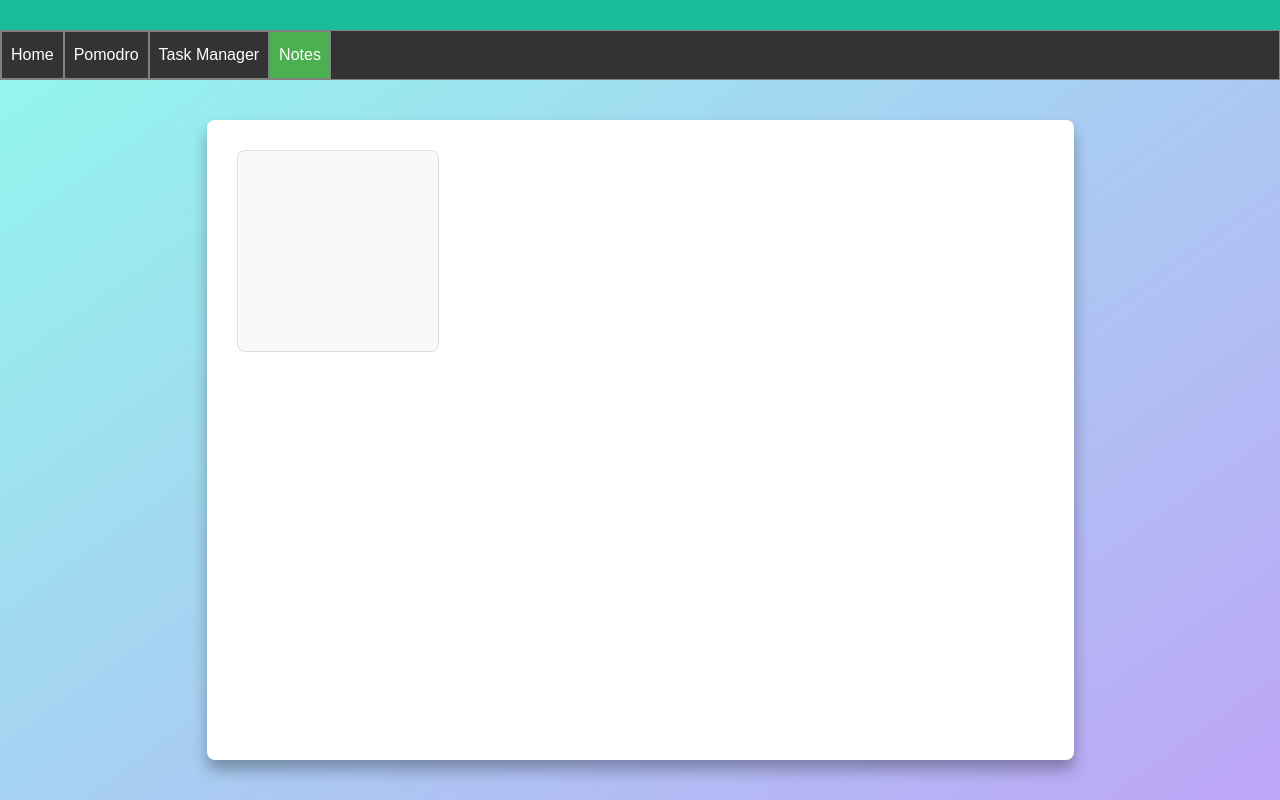
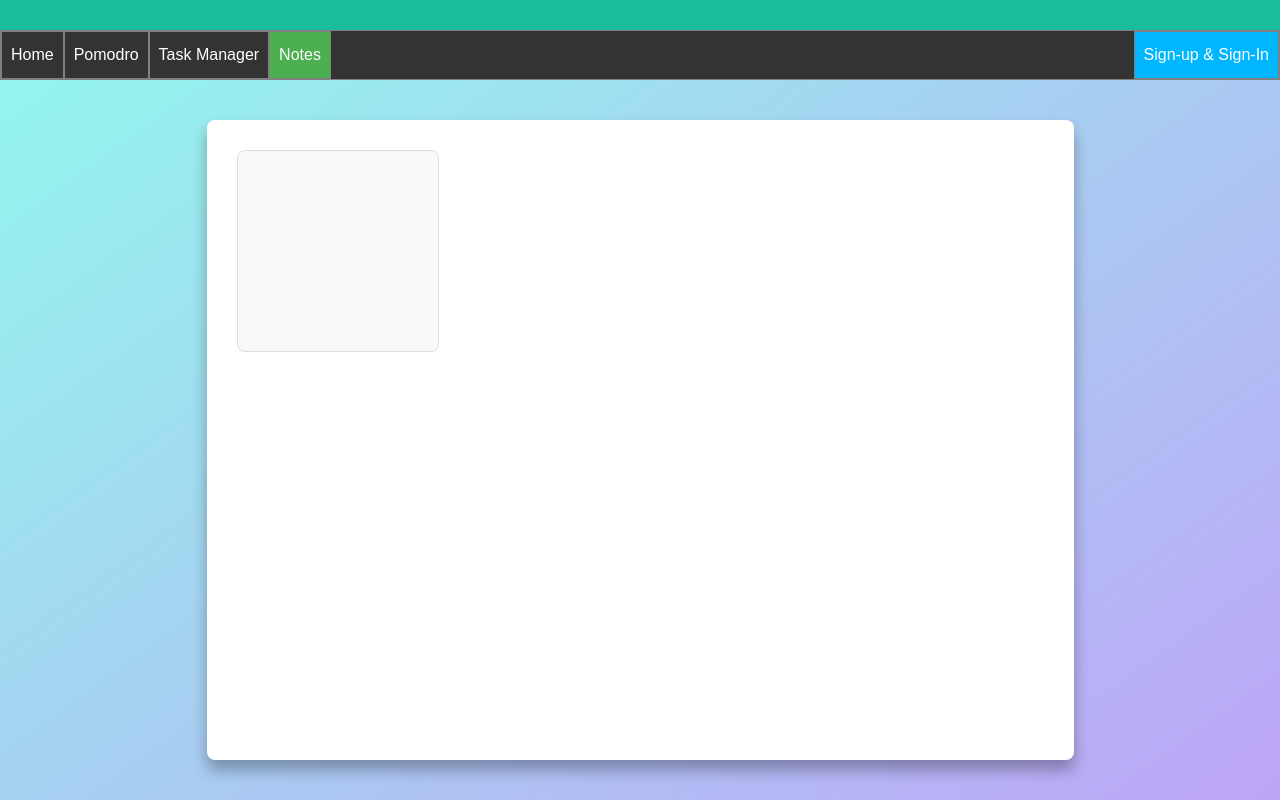
Before and after one commit to endernat0r/StudyToolbox, a plain HTML site: page Notebook/Notebook.html in a window 1280 px wide. Shown: the part 118-918 px from the top of the page. Drawn offline with Linux system fonts and the light colour scheme.

Commit message:
Arranged the css files and made everything almost same in each page.
Ender could you do the rest please.

```diff
--- a/Home/style.css
+++ b/Home/style.css
@@ -36,7 +36,7 @@ header{
   color: white;
   margin-left: auto;
 }
-kk
+
 /* Modal container */
 .modal {
   display: none; /* Hidden by default */
--- a/Notebook/Notebook.css
+++ b/Notebook/Notebook.css
@@ -28,6 +28,20 @@ header {
 .topnav a.active{
     background-color: #4CAF50;
     color: white;
+}
+
+.topnav a.signup {
+  background-color: #00b7ff;
+  color: white;
+  margin-left: auto;
+}
+
+.auth-container {
+  margin-left: auto;
+  display: flex;
+  flex-direction: row;
+  align-items: center;
+  gap: 10px;
 }
 
 body{
--- a/Notebook/Notebook.html
+++ b/Notebook/Notebook.html
@@ -17,6 +17,9 @@
         <a class="passive" href="../Pomodoro/pomodoro.html">Pomodro</a>
         <a class="passive" href="../Task Manager/Task Manager.html">Task Manager</a>
         <a class="active" href="../Notebook/Notebook.html">Notes</a>
+     <div class="auth-container">
+         <a class="signup" id="authAction" href="../Login and Register/index.html">Sign-up & Sign-In</a>
+      </div>
     </div>
     <div id="container">
 
--- a/Pomodoro/pomodoro.css
+++ b/Pomodoro/pomodoro.css
@@ -34,6 +34,12 @@ header {
 .topnav a.active{
     background-color: #4CAF50;
     color: white;
+}
+
+.topnav a.signup {
+  background-color: #00b7ff;
+  color: white;
+  margin-left: auto;
 }
 
 .pomodoro-container {
@@ -88,3 +94,11 @@ header {
     cursor: not-allowed;
     opacity: 0.6;
 }
+
+.auth-container {
+  margin-left: auto;
+  display: flex;
+  flex-direction: row; /*For the sign-up button*/
+  align-items: center;
+  gap: 10px;
+}
--- a/Task Manager/Task Manager.css
+++ b/Task Manager/Task Manager.css
@@ -30,6 +30,12 @@ header {
     color: white;
 }
 
+.topnav a.signup {
+  background-color: #00b7ff;
+  color: white;
+  margin-left: auto;
+}
+
 main {
     max-width: 800px;
     margin: 0 auto;
@@ -58,25 +64,25 @@ main {
 }
 
 .task button {
-    background-color: white; /* Initial background: white */
-    color: transparent; /* Hide any direct text content */
-    border: 2px solid #ccc; /* Initial border for the circle */
-    border-radius: 50%; /* Make it a circle */
-    width: 28px; /* Adjust size as needed */
-    height: 28px; /* Adjust size as needed */
+    background-color: white;
+    color: transparent;
+    border: 2px solid #ccc;
+    border-radius: 50%;
+    width: 28px;
+    height: 28px;
     cursor: pointer;
-    position: relative; /* For pseudo-element positioning */
-    padding: 0; /* Remove default padding */
-    display: flex; /* For centering pseudo-element */
+    position: relative;
+    padding: 0;
+    display: flex;
     align-items: center;
     justify-content: center;
     transition: background-color 0.2s ease-in-out, border-color 0.2s ease-in-out;
 }
 
 .task button::before {
-    content: '✔'; /* Tick character */
-    font-size: 18px; /* Size of the tick */
-    color: transparent; /* Initially transparent */
+    content: '✔';
+    font-size: 18px;
+    color: transparent;
     position: absolute;
     top: 50%;
     left: 50%;
@@ -85,20 +91,19 @@ main {
 }
 
 .task button:hover::before {
-    /* Show a slight shadowish tick on hover */
-    color: rgba(40, 167, 69, 0.3); /* Light, semi-transparent version of the 'done' color */
+    color: rgba(40, 167, 69, 0.3);
 }
 
 .task button.done {
-    background-color: #28a745; /* Green background when done */
-    border-color: #28a745; /* Green border when done */
+    background-color: #28a745;
+    border-color: #28a745;
 }
 
 .task button.done::before {
-    color: white; /* White tick when done */
+    color: white;
 }
 
-/* Ensure disabled state doesn't hide the 'done' appearance */
+
 .task button:disabled {
     cursor: default;
 }
@@ -111,3 +116,11 @@ main {
 .task button.done:disabled::before {
     color: white;
 }
+
+.auth-container {
+  margin-left: auto;
+  display: flex;
+  flex-direction: row; /*For the sign-up button*/
+  align-items: center;
+  gap: 10px;
+}
```
Also changed, not shown: Home/main.html (+1 -1 lines), Pomodoro/pomodoro.html (+3 -0 lines), Task Manager/Task Manager.html (+3 -0 lines).
